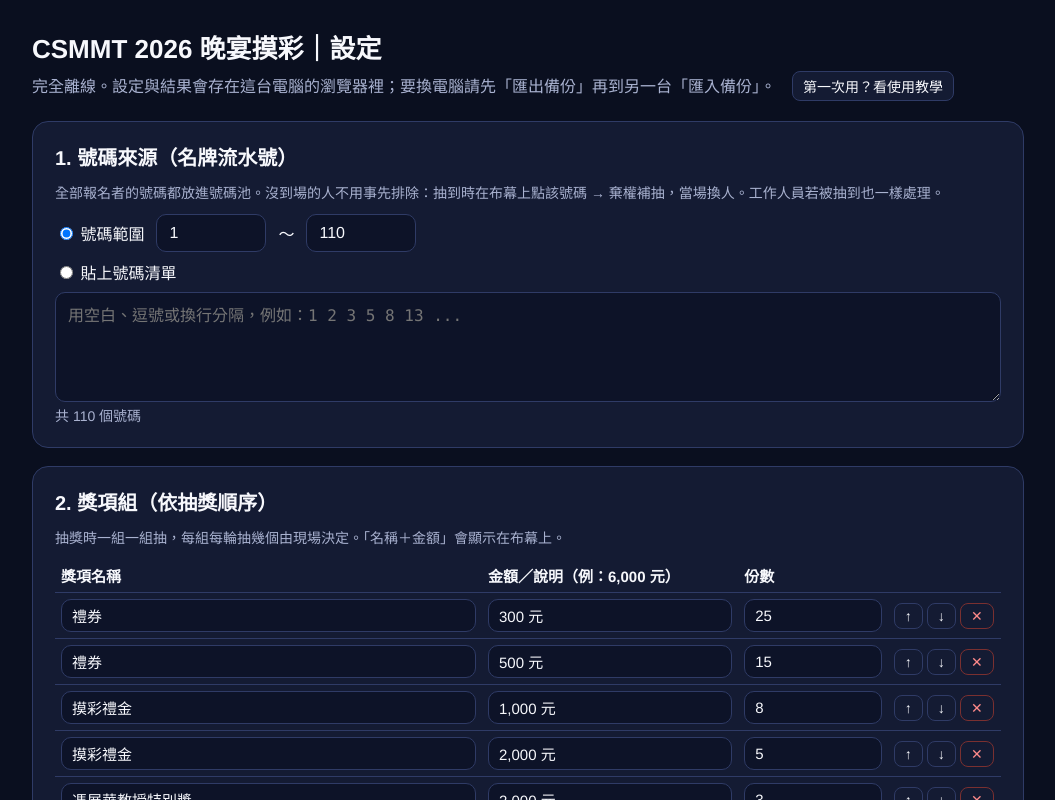
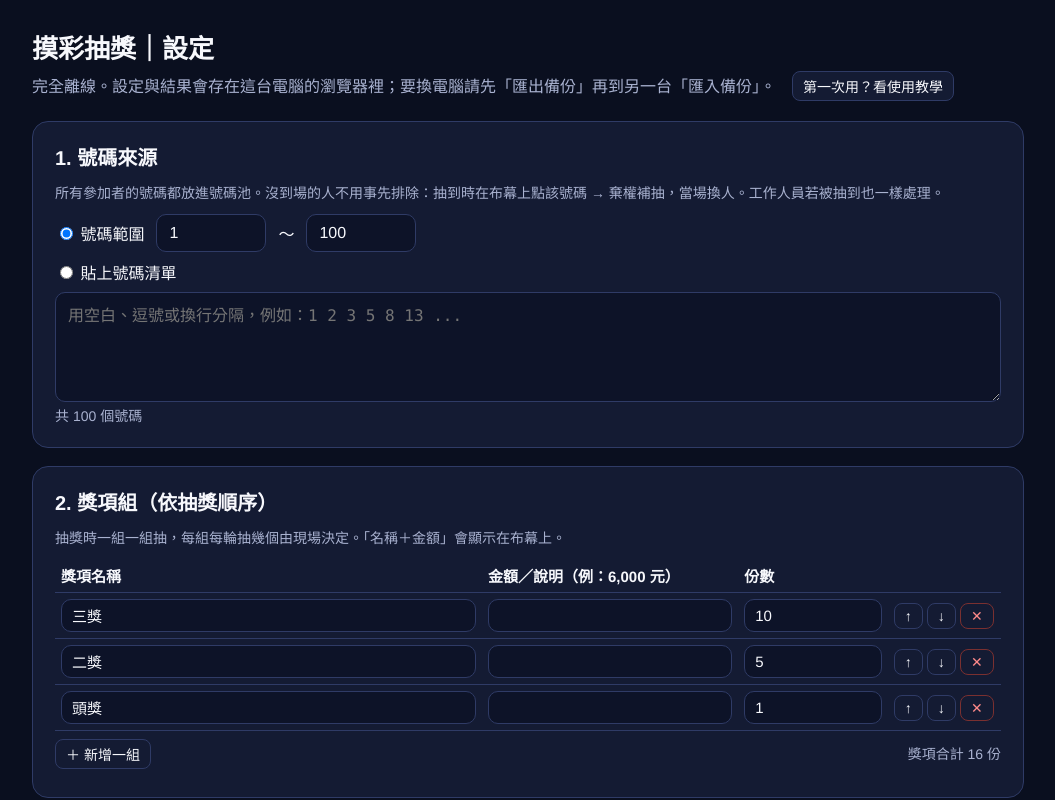
Before and after one commit to Anyouhuang/lottery, a plain HTML site: page index.html in a window 1280 px wide. Shown: the whole page, without its empty margins (112-1167 px from the left). Drawn offline with Linux system fonts and the light colour scheme.

Commit message:
Make the lottery page generic
Remove the CSMMT 2026 banquet branding: neutral title, default prize
groups (三獎/二獎/頭獎), default range 1-100, export filenames and
help text. The saved-state key changes to lottery_v1, so state saved
under the old key is not picked up.

Co-Authored-By: Claude Fable 5.2 <noreply@anthropic.com>

```diff
--- a/index.html
+++ b/index.html
@@ -3,7 +3,7 @@
 <head>
 <meta charset="utf-8">
 <meta name="viewport" content="width=device-width, initial-scale=1">
-<title>CSMMT 2026 晚宴摸彩</title>
+<title>摸彩抽獎</title>
 <style>
 :root{--bg:#0a0f1f;--bg2:#141b33;--tile:#172040;--line:#2f3b66;--fg:#f7f8fc;--muted:#a9b2d0;--accent:#ffd166;--good:#5eead4;--bad:#ff5a5a;--info:#7cb4ff}
 *{box-sizing:border-box}
@@ -132,12 +132,12 @@ table.l td.n{font-weight:800;font-size:17px;color:var(--accent)}
 <!-- ================= 設定頁 ================= -->
 <div id="setup" class="screen active">
  <div class="wrap">
-  <h1>CSMMT 2026 晚宴摸彩｜設定</h1>
+  <h1>摸彩抽獎｜設定</h1>
   <p class="sub">完全離線。設定與結果會存在這台電腦的瀏覽器裡；要換電腦請先「匯出備份」再到另一台「匯入備份」。　<button id="helpBtn2" class="sm">第一次用？看使用教學</button></p>
 
   <div class="card">
-   <h2>1. 號碼來源（名牌流水號）</h2>
-   <p class="note">全部報名者的號碼都放進號碼池。沒到場的人不用事先排除：抽到時在布幕上點該號碼 → 棄權補抽，當場換人。工作人員若被抽到也一樣處理。</p>
+   <h2>1. 號碼來源</h2>
+   <p class="note">所有參加者的號碼都放進號碼池。沒到場的人不用事先排除：抽到時在布幕上點該號碼 → 棄權補抽，當場換人。工作人員若被抽到也一樣處理。</p>
    <div class="row">
      <label><input type="radio" name="src" value="range" id="srcRange" checked> 號碼範圍</label>
      <input id="rangeFrom" type="number" value="1" style="width:110px"> ～ <input id="rangeTo" type="number" value="110" style="width:110px">
@@ -157,7 +157,7 @@ table.l td.n{font-weight:800;font-size:17px;color:var(--accent)}
   <div class="card">
    <h2>3. 布幕標題</h2>
    <p class="note">顯示在抽獎畫面上方，讓畫面接得上投影簡報。</p>
-   <input id="titleIn" type="text" value="CSMMT 2026 晚宴摸彩" style="width:100%;max-width:520px">
+   <input id="titleIn" type="text" value="摸彩抽獎" style="width:100%;max-width:520px">
   </div>
 
   <div class="card">
@@ -227,7 +227,7 @@ table.l td.n{font-weight:800;font-size:17px;color:var(--accent)}
  <div class="info">一個人操作筆電，畫面投影到布幕。只會用到：填數字、按 Enter、點號碼。</div>
  <h3>開始前（工作人員）</h3>
  <ol>
-  <li>打開 <b>CSMMT2026_晚宴摸彩.html</b>，在設定頁填<b>名牌號碼範圍</b>（例如 1～110），確認<b>獎項組與份數</b>，按「開始抽獎」。</li>
+  <li>打開這個網頁，在設定頁填<b>號碼範圍</b>（例如 1～100），確認<b>獎項組與份數</b>，按「開始抽獎」。</li>
   <li>進入抽獎畫面後按右下角「<b>全螢幕</b>」。開場畫面會先列出整個號碼池。</li>
  </ol>
  <h3>每一輪（主持人說要抽幾個）</h3>
@@ -253,7 +253,7 @@ table.l td.n{font-weight:800;font-size:17px;color:var(--accent)}
  <h3>其他按鈕</h3>
  <ol start="11">
   <li>「號碼池」：把目前還沒中獎的所有號碼攤在布幕上，給大家看。「側欄」：開關右邊的已抽出名單。「設定」：回設定頁改號碼範圍或獎項。</li>
-  <li><b>老師臨時加獎</b>：按「<b>＋ 加獎</b>」，選要加到哪一組、填份數，或選「新增一組」填名稱、金額、份數 → 確定。剩餘數立刻更新，加獎會留紀錄。抽完才加也可以，按鈕會重新亮起。</li>
+  <li><b>臨時加獎</b>：按「<b>＋ 加獎</b>」，選要加到哪一組、填份數，或選「新增一組」填名稱、金額、份數 → 確定。剩餘數立刻更新，加獎會留紀錄。抽完才加也可以，按鈕會重新亮起。</li>
  </ol>
  <div class="info" style="margin-top:16px">快速鍵：<span class="k">Enter</span> 抽獎／下一組　<span class="k">Space</span> 跳過動畫　<span class="k">Esc</span> 關閉視窗</div>
 </div></div>
@@ -288,14 +288,11 @@ const Core=(function(){
   function randInt(n){ if(n<=0) return 0; const c=(typeof crypto!=='undefined'&&crypto.getRandomValues)?crypto:null; if(c){ const buf=new Uint32Array(1); const lim=Math.floor(0x100000000/n)*n; let r; do{ c.getRandomValues(buf); r=buf[0]; }while(r>=lim); return r%n; } return Math.floor(Math.random()*n); }
   function pick(arr,n){ const a=arr.slice(),out=[]; n=Math.min(n,a.length); for(let i=0;i<n;i++){ const j=i+randInt(a.length-i); const t=a[i]; a[i]=a[j]; a[j]=t; out.push(a[i]); } return out; }
   function defaultGroups(){ return [
-    {id:'g1',name:'禮券',amount:'300 元',count:25},
-    {id:'g2',name:'禮券',amount:'500 元',count:15},
-    {id:'g3',name:'摸彩禮金',amount:'1,000 元',count:8},
-    {id:'g4',name:'摸彩禮金',amount:'2,000 元',count:5},
-    {id:'g5',name:'馮展華教授特別獎',amount:'2,000 元',count:3},
-    {id:'g6',name:'理事長獎',amount:'6,000 元',count:1}
+    {id:'g1',name:'三獎',amount:'',count:10},
+    {id:'g2',name:'二獎',amount:'',count:5},
+    {id:'g3',name:'頭獎',amount:'',count:1}
   ]; }
-  function newState(){ return {version:1,title:'CSMMT 2026 晚宴摸彩',setup:{mode:'range',from:1,to:110,listText:''},pool:[],excluded:[],groups:defaultGroups(),rounds:[],currentGroupId:null,ready:false,lastN:5,nextRoundId:1,showSide:true}; }
+  function newState(){ return {version:1,title:'摸彩抽獎',setup:{mode:'range',from:1,to:100,listText:''},pool:[],excluded:[],groups:defaultGroups(),rounds:[],currentGroupId:null,ready:false,lastN:5,nextRoundId:1,showSide:true}; }
   function label(g){ let a=String(g.amount||'').trim(); if(/^[\d,]+$/.test(a)) a+=' 元'; return [g.name,a].map(x=>String(x||'').trim()).filter(Boolean).join(' ')||'（未命名）'; }
   function groupById(s,id){ return s.groups.find(g=>g.id===id)||null; }
   function drawnSet(s){ const set=new Set(); s.rounds.forEach(r=>r.slots.forEach(sl=>{ if(sl.num!=null) set.add(sl.num); sl.prev.forEach(p=>set.add(p.num)); })); return set; }
@@ -366,7 +363,7 @@ if(typeof module!=='undefined') module.exports=Core;
 <!-- ================= 畫面與操作 ================= -->
 <script>
 (function(){
-const KEY='csmmt2026_lottery_v1';
+const KEY='lottery_v1';
 const $=id=>document.getElementById(id);
 let S=Core.newState();
 let DG=[];            // 設定頁草稿的獎項組
@@ -652,9 +649,9 @@ function helpOpen(){ return !$('help').classList.contains('hidden'); }
 $('helpBtn').onclick=$('helpBtn2').onclick=()=>{ $('help').classList.remove('hidden'); $('help').scrollTop=0; };
 $('helpClose').onclick=()=>$('help').classList.add('hidden');
 $('panelClose').onclick=closePanel;
-$('csvBtn').onclick=()=>download('CSMMT2026-摸彩結果-'+stamp()+'.csv',Core.toCSV(S),'text/csv;charset=utf-8');
-$('forfCsvBtn').onclick=()=>download('CSMMT2026-棄權名單-'+stamp()+'.csv',Core.forfeitCSV(S),'text/csv;charset=utf-8');
-$('bakBtn').onclick=()=>download('CSMMT2026-摸彩備份-'+stamp()+'.json',JSON.stringify(S,null,1),'application/json');
+$('csvBtn').onclick=()=>download('摸彩結果-'+stamp()+'.csv',Core.toCSV(S),'text/csv;charset=utf-8');
+$('forfCsvBtn').onclick=()=>download('棄權名單-'+stamp()+'.csv',Core.forfeitCSV(S),'text/csv;charset=utf-8');
+$('bakBtn').onclick=()=>download('摸彩備份-'+stamp()+'.json',JSON.stringify(S,null,1),'application/json');
 $('copyBtn').onclick=async()=>{ const t=Core.toText(S); $('copyArea').value=t; try{ await navigator.clipboard.writeText(t); toast('已複製到剪貼簿','good'); }catch(e){ $('copyArea').focus(); $('copyArea').select(); toast('請按 Ctrl+C 複製','warn'); } };
 $('impBtn').onclick=$('impBtn2').onclick=()=>$('impInput').click();
 $('impInput').onchange=e=>{ const f=e.target.files[0]; e.target.value=''; if(!f) return; const rd=new FileReader();
```
Also changed, not shown: 1 other file.
